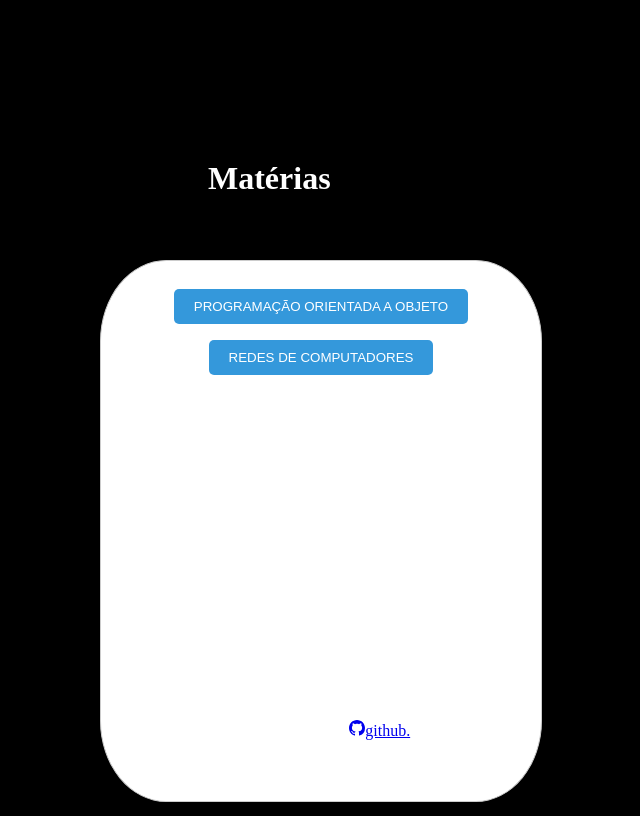
After one commit to logosart/pythonanywhere, a Django app: page /materias/ in a window 1280 px wide. The commit adds this page. Shown: the whole page, without its empty margins (432-1072 px from the left). Run offline with Django 4.2, Linux system fonts and the light colour scheme.

Commit message:
materias page

```diff
--- /dev/null
+++ b/portfolio/templates/materias.html
@@ -0,0 +1,94 @@
+{% extends "base.html"  %} {% block title %} Materias {% endblock %}
+{% block content %}
+
+<head>
+    <div class ="titulo">
+        Matérias
+    </div>
+
+</head>
+
+
+<body>
+
+    <div class = "blocoMaterias" >
+        <div class ="pooButton">
+            <button>PROGRAMAÇÃO ORIENTADA A OBJETO</button>
+        </div>
+
+        <div class ="redesButton">
+            <button>REDES DE COMPUTADORES</button>
+        </div>
+    </div>
+
+</body>
+
+<style>
+
+body{
+    background-color: black;
+    display: flex;
+    justify-content: center;
+    align-items: center;
+    height: 100vh; /* Torna a página verticalmente centrada */
+}
+
+.titulo{
+    font-size: 200%;
+    position: absolute;
+    color: white;
+
+    align-items: center;
+    font-weight: bold;
+    top: 20%;
+}
+
+.blocoMaterias{
+    border: 1px solid #ccc;
+            border-radius: 5px;
+            padding: 20px;
+            margin: 20px;
+
+    color: black;
+    position: absolute;
+    display: absolute;
+    text-align: center;
+    justify-content: center;
+    background-color: white;
+    top: 30%;
+    left:40%;
+    width: 400px; /* Largura de 300 pixels */
+    height: 500px; /* Altura de 200 pixels */
+    border-radius: 15%;
+}
+
+#footer{
+    color: white;
+
+    position: absolute;
+    left:47%;
+    top: 90%;
+    justify-content: center;
+    align-items: center;
+
+}
+
+.pooButton button, .redesButton button {
+            background-color: #3498db;
+            color: #fff;
+            padding: 10px 20px;
+            margin: 2%;
+            border: none;
+            border-radius: 5px;
+            cursor: pointer;
+        }
+
+
+        .pooButton button:hover, .redesButton button:hover {
+            background-color: #2980b9;
+        }
+
+</style>
+
+
+{% endblock %}
--- a/portfolio/urls.py
+++ b/portfolio/urls.py
@@ -2,5 +2,6 @@ from django.urls import path
 from . import views
 
 urlpatterns = [
-    path("", views.home, name ="home")
+    path("", views.home, name ="home"),
+     path('materias/', views.materias, name='materias')
 ]
--- a/portfolio/views.py
+++ b/portfolio/views.py
@@ -3,3 +3,6 @@ from django.shortcuts import render, HttpResponse
 # Create your views here.
 def home(request):
     return render(request, "home.html")
+
+def materias(request):
+    return render(request, "materias.html")
```
Also changed, not shown: portfolio/templates/home.html (line endings or trailing spaces).
